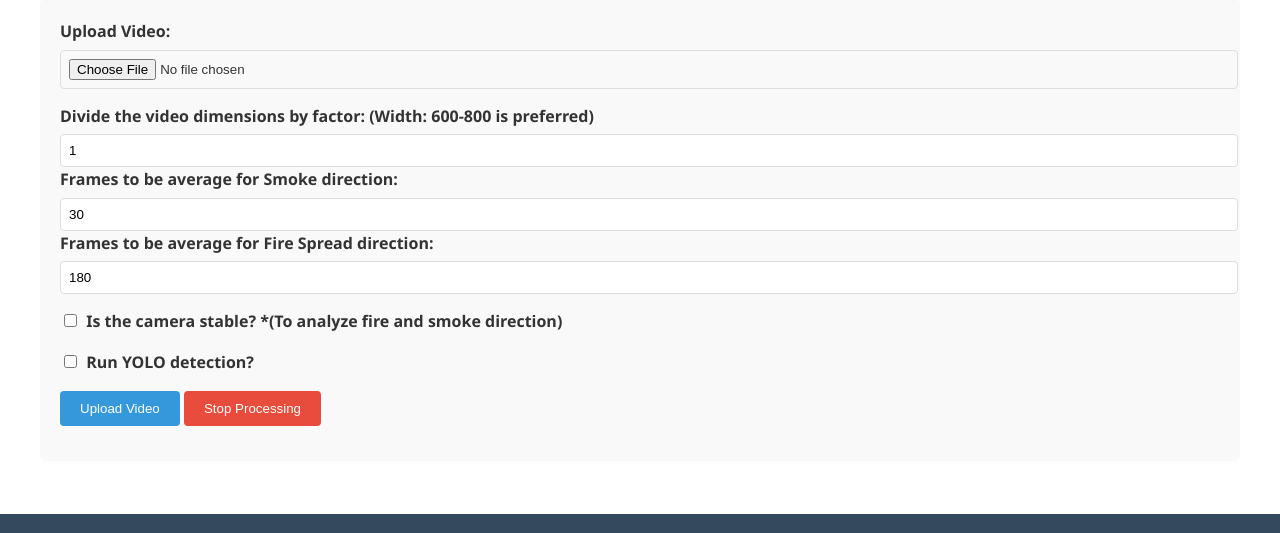
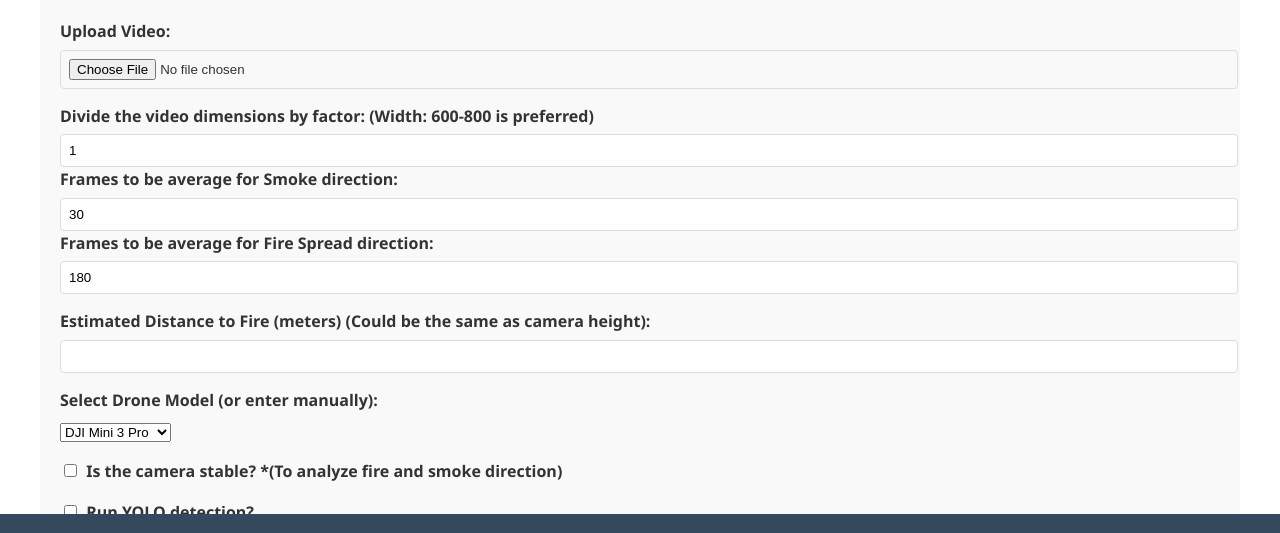
Before and after one commit to akdasUAF/ForestFireTracking, a Flask app: page /upload in a window 1280 px wide. Shown: the part 208-741 px from the top of the page. Run offline with Flask 3, Linux system fonts and the light colour scheme; some libraries are stand-ins or nearby versions.

Commit message:
Added actual burned area calculation

```diff
--- a/srcVikas/code_web/app.py
+++ b/srcVikas/code_web/app.py
@@ -8,7 +8,7 @@ from flask_socketio import SocketIO, emit
 from flask import Flask, render_template, request, jsonify
 from fire_flow import fire_pixel_segmentation, fire_flow
 from smoke_flow import smoke_pixel_segmentation, smoke_flow
-from yolo_detection import run_yolo, load_model
+from yolo_detection import run_yolo, load_model, run_yolo_fire_mask
 from analysis import graph
 
 app = Flask(__name__)
@@ -63,11 +63,27 @@ def handle_upload():
     mFrames = int(request.form.get('mFrames'))
     nFrames = int(request.form.get('nFrames'))
 
+    # camera_height = float(request.form.get('cameraHeight', 15))  # Default to 15 m
+    object_distance = float(request.form.get('objectDistance', 15))  # Default estimate to camera height
+    drone_model = request.form.get('droneModel')
+    drone_specs = {
+        "DJI_Mini_3": {"sensor_width": 9.6, "focal_length": 3.92},
+        "DJI_Mavic_3": {"sensor_width": 17.3, "focal_length": 24.0},
+        "DJI_Phantom_4": {"sensor_width": 6.17, "focal_length": 20.0},
+    }
+    if drone_model in drone_specs:
+        sensor_width = drone_specs[drone_model]["sensor_width"]
+        focal_length = drone_specs[drone_model]["focal_length"]
+    else:  # If user selects "manual"
+        sensor_width = float(request.form.get("sensorWidth", 9.6))
+        focal_length = float(request.form.get("focalLength", 3.92))
+
+
     is_camera_stable = request.form.get('cameraStable') == 'on'
     run_yolo_detection = request.form.get('runYolo') == 'on'
 
     if is_camera_stable and run_yolo_detection:
-        thread1 = Thread(target=process_stable_camera, args=(video_path,))
+        thread1 = Thread(target=process_stable_camera, args=(video_path, object_distance, sensor_width, focal_length))
         thread2 = Thread(target=process_yolo_detection, args=(video_path,))
         thread1.start()
         thread2.start()
@@ -77,7 +93,7 @@ def handle_upload():
 
         return jsonify({'result': "Video successfully processed"})
     elif is_camera_stable:
-        process_stable_camera(video_path)
+        process_stable_camera(video_path, object_distance, sensor_width, focal_length)
         os.unlink(video_path)
 
         return jsonify({'result': "Video successfully processed"})
@@ -92,17 +108,18 @@ def handle_upload():
         return jsonify({'error': 'Error processing video'})
 
 
-def process_stable_camera(video_path):
+def process_stable_camera(video_path, object_distance, sensor_width, focal_length):
     global size_factor
 
     cap = cv2.VideoCapture(video_path)
     fps = math.ceil(cap.get(cv2.CAP_PROP_FPS))
 
+
     _, first_frame = cap.read()
     height, width = first_frame.shape[:2]
-    new_width = width // size_factor
-    new_height = height // size_factor
-    first_frame = cv2.resize(first_frame, (new_width, new_height))
+    frame_width = width // size_factor
+    frame_height = height // size_factor
+    first_frame = cv2.resize(first_frame, (frame_width, frame_height))
 
     # Fire Variables
     areas = [0]
@@ -120,12 +137,20 @@ def process_stable_camera(video_path):
         ret, frame = cap.read()
         if not ret:
             break
-        im = cv2.resize(frame, (new_width, new_height))
+        im = cv2.resize(frame, (frame_width, frame_height))
         processed_frame = im.copy()
 
         #######################################
         fire_mask = fire_pixel_segmentation(im)
-        area, new_area_frame, processed_frame, end_point = fire_flow(fire_mask, area_frame, fireX, fireY, processed_frame, mFrames)
+        fire_mask_yolo = run_yolo_fire_mask(im)
+
+        alpha = 0.6
+        fire_mask = cv2.addWeighted(fire_mask.astype(np.float32), alpha,
+                                    fire_mask_yolo.astype(np.float32), 1 - alpha, 0)
+        _, fire_mask = cv2.threshold(fire_mask, 127, 255, cv2.THRESH_BINARY)
+        fire_mask = fire_mask.astype(np.uint8)
+
+        area, new_area_frame, processed_frame, end_point = fire_flow(fire_mask, area_frame, fireX, fireY, processed_frame, mFrames, object_distance, frame_width, sensor_width, focal_length)
         area_frame = new_area_frame
 
         if end_point != None:
@@ -191,7 +216,8 @@ def process_stable_camera(video_path):
 
         frame_numbers = np.arange(len(areas))
         time_seconds = frame_numbers / fps
-        graph_str = graph(time_seconds, areas, smoke_dir, points)
+        #graph(time_seconds, areas, smoke_dir, points, object_distance, frame_width)
+        graph_str = graph(time_seconds, areas, smoke_dir, points, object_distance, frame_width, sensor_width, focal_length)
 
         socketio.emit('analysis', graph_str)
 
@@ -218,4 +244,4 @@ def process_yolo_detection(video_path):
     cap.release()
 
 if __name__ == '__main__':
-    socketio.run(app, host="0.0.0.0", port=5000, debug=True, allow_unsafe_werkzeug=True)
+    socketio.run(app, host="0.0.0.0", port=5001, debug=True, allow_unsafe_werkzeug=True)
--- a/srcVikas/code_web/templates/upload.html
+++ b/srcVikas/code_web/templates/upload.html
@@ -63,6 +63,39 @@
             step="10"
           />
         </div>
+
+        <div class="form-group">
+          <label for="objectDistance">Estimated Distance to Fire (meters) (Could be the same as camera height):</label>
+          <input type="number" id="objectDistance" name="objectDistance" value="" min="0.1" step="0.1" />
+        </div>
+
+
+        <div class="form-group">
+          <label for="droneModel">Select Drone Model (or enter manually):</label>
+          <select id="droneModel" name="droneModel">
+              <option value="DJI_Mini_3">DJI Mini 3 Pro</option>
+              <option value="DJI_Mavic_3">DJI Mavic 3</option>
+              <option value="DJI_Phantom_4">DJI Phantom 4</option>
+              <option value="manual">Enter Manually</option>
+          </select>
+        </div>
+
+
+        <div id="manualSpecs" style="display: none;">
+          <label for="sensorWidth">Sensor Width (mm):</label>
+          <input type="number" id="sensorWidth" name="sensorWidth" step="0.01" min="1" value="9.6">
+
+          <label for="focalLength">Focal Length (mm):</label>
+          <input type="number" id="focalLength" name="focalLength" step="0.01" min="1" value="3.92">
+        </div>
+
+        <script>
+        document.getElementById("droneModel").addEventListener("change", function() {
+            document.getElementById("manualSpecs").style.display =
+                (this.value === "manual") ? "block" : "none";
+        });
+        </script>
+
         <div class="form-group">
           <label for="cameraStable">
             <input type="checkbox" id="cameraStable" name="cameraStable" />
```
Also changed, not shown: srcVikas/code_web/analysis.py (+24 -7 lines), srcVikas/code_web/fire_flow.py (+24 -18 lines), srcVikas/code_web/yolo_detection.py (+17 -1 lines).
